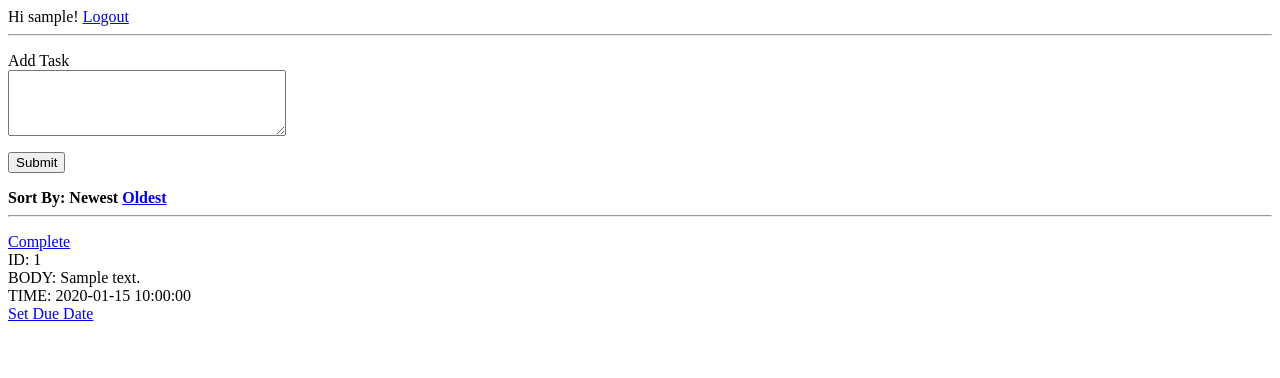
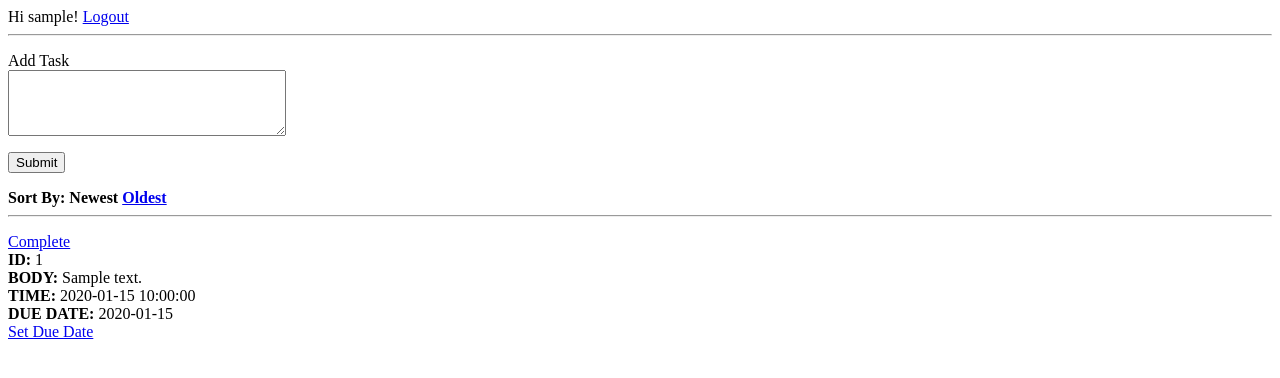
Before and after one commit to andy-gaber/flask-todo, a Flask app: page / in a window 1280 px wide. Shown: the top 378 px of the page. Run offline with Flask 2, Linux system fonts and the light colour scheme; a user stored in the database is signed in; tables that the repository leaves empty hold one stand-in row (values such as "Sample post").

Commit message:
incorporated due date into Task

```diff
--- a/app/models.py
+++ b/app/models.py
@@ -10,8 +10,13 @@ class User(UserMixin, db.Model):
     password_hash = db.Column(db.String(128))
     # tasks references the class Task with 'Task', User is the one to many Tasks
     tasks = db.relationship('Task', backref='author', lazy='dynamic')
-    list_as_descending = db.Column(db.Boolean)
-    list_by_due_date = db.Column(db.Boolean)
+    view_tasks_by_newest = db.Column(db.Boolean, default=True)
+    view_tasks_by_due_date = db.Column(db.Boolean)  # default=None
+
+    ''' These two parameters are not used, were replaced by above two, but cannot migrate db, think cannot delete these columns'''
+    list_as_descending = db.Column(db.Boolean) # default = None
+    list_by_due_date = db.Column(db.Boolean) # default = None
+
 
     def __repr__(self):
         return f'<User {self.username}>'
@@ -36,6 +41,23 @@ class User(UserMixin, db.Model):
         user_tasks = Task.query.filter_by(user_id=self.id)
         return user_tasks.order_by(Task.due_date.desc())
 
+    def set_sorted_view_of_tasks(self, view_by_newest, view_by_due_date):
+        if view_by_newest:
+            #self.list_as_descending = True
+            self.view_tasks_by_newest = True
+        else:
+            #self.list_as_descending = False
+            self.view_tasks_by_newest = False
+        if view_by_due_date:
+            #self.list_by_due_date = True
+            self.view_tasks_by_due_date = True
+        else:
+            #self.list_by_due_date = False
+            self.view_tasks_by_due_date = False
+
+
+
+
 '''
 To-do tasks for a user
 timestamp is indexed to efficiently retreive todos in chronologucal order
@@ -52,6 +74,10 @@ class Task(db.Model):
     def __repr__(self):
         return f'<Task {self.body}>'
 
+    def set_due_date(self, date):
+        self.due_date = date
+
+
 # if doesnt work change user_id to id
 ''' This callback is used to reload the user object from the user ID stored in the session. It should take the unicode ID of a user, and return the corresponding user object. It should return None (not raise an exception) if the ID is not valid. (In that case, the ID will manually be removed from the session and processing will continue.)'''
 
--- a/app/routes.py
+++ b/app/routes.py
@@ -30,7 +30,8 @@ def index():
         return redirect(url_for('index'))
 
     user = User.query.filter_by(id=current_user.id).first()
-    if user.list_as_descending:
+    #if user.list_as_descending:
+    if user.view_tasks_by_newest:
         tasks = current_user.tasks_descending().all()
     else:
         tasks = current_user.tasks_ascending().all()
@@ -94,38 +95,59 @@ def delete_task(task_id):
 # Descending Tasks
 @app.route('/newest')
 def newest():
-
     user = User.query.filter_by(id=current_user.id).first()
-    user.list_as_descending = True
-    db.session.commit()
-
-    flash(f'Descending Tasks')
-    print('Descending: ', user.list_as_descending)
 
 
+    user.set_sorted_view_of_tasks(view_by_newest=True, view_by_due_date=False)
+    #user.list_as_descending = True
+    #user.list_by_due_date = False
+
+
+    db.session.commit()
+    flash(f'Descending Tasks')
     return redirect(url_for('index'))
 
 # Ascending Tasks
 @app.route('/oldest')
 def oldest():
     user = User.query.filter_by(id=current_user.id).first()
-    user.list_as_descending = False
+
+
+    user.set_sorted_view_of_tasks(view_by_newest=False, view_by_due_date=False)
+    #user.list_as_descending = False
+    #user.list_by_due_date = False
 
 
     db.session.commit()
+    flash(f'Ascending Tasks')
+    return redirect(url_for('index'))
 
-    flash(f'Ascending Tasks')
-    print('Descending: ', user.list_as_descending)
+# Descending Tasks By Due Date
+@app.route('/sort_by_due_date_descending')
+def sort_by_due_date_descending():
+    user = User.query.filter_by(id=current_user.id).first()
+
+
+    user.list_by_due_date  = True
+    user.list_as_descending = False
+
+    db.session.commit()
+
+    flash(f'List By Due Date')
+    print('List By Due Date: ', user.list_by_due_date)
 
     return redirect(url_for('index'))
 
 
-@app.route('/due_date', methods=['GET', 'POST'])
-def due_date():
+@app.route('/set_due_date/<task_id>', methods=['GET', 'POST'])
+def set_due_date(task_id):
     if current_user.is_anonymous:
         return render_template('index.html', title='Home')
     form = DueDateForm()
     if form.validate_on_submit():
+        task = Task.query.filter_by(id=int(task_id)).first()
+        if task is None:
+            return redirect(url_for('index'))
 
         # html form {key : vaule} -> {'due_date' : '<user input date>'}
         # EX: <input id="due_date" name="due_date" type="text" value="01/03/2004">
@@ -148,9 +170,16 @@ def due_date():
         print(type(due_date))
 
 
-        # DD = Task(due_date=due_date) or Task.due date = due date
-        # db.session.add(DD)
-        # db.session.commit()
+        ''' This creates a new task object with no body, but a due date parameter, I need to query the current user's task, then set THAT tasks due date to this due_date variable
+        '''
+        #due = Task(due_date=due_date)
+
+        task.set_due_date(due_date)
+
+
+
+        db.session.add(task)
+        db.session.commit()
 
         flash(f'Due Date Set For {month}/{day}/{year}')
         return redirect(url_for('index'))
--- a/app/templates/index.html
+++ b/app/templates/index.html
@@ -26,7 +26,7 @@
         <!-- Else if viewing as ascending, show dead link to Oldest and live link to Newest -->
         <b>
         Sort By:
-        {% if current_user.list_as_descending %}
+        {% if current_user.view_tasks_by_newest %}
             Newest
             <a href="{{ url_for('oldest') }}">Oldest</a>
         {% else %}
@@ -43,10 +43,11 @@
         {% for task in tasks %}
         <p>
             <a href="{{ url_for('delete_task', task_id=task.id) }}">Complete</a>
-            <br> ID: {{ task.id}}
-            <br> BODY: {{ task.body }}
-            <br> TIME: {{ task.timestamp }}
-            <br> <a href="{{ url_for('due_date') }}">Set Due Date</a>
+            <br> <b>ID:</b>         {{ task.id}}
+            <br> <b>BODY:</b>       {{ task.body }}
+            <br> <b>TIME:</b>       {{ task.timestamp }}
+            <br> <b>DUE DATE:</b>   {{ task.due_date }}
+            <br> <a href="{{ url_for('set_due_date', task_id=task.id) }}">Set Due Date</a>
         </p>
         {% endfor %}
 
```
Also changed, not shown: migrations/versions/499704b2aea8_view_newest_tasks_default_true.py (added, +30 -0 lines), migrations/versions/f5247bd2ceba_rename_task_sort_columns.py (added, +30 -0 lines), app.db.
